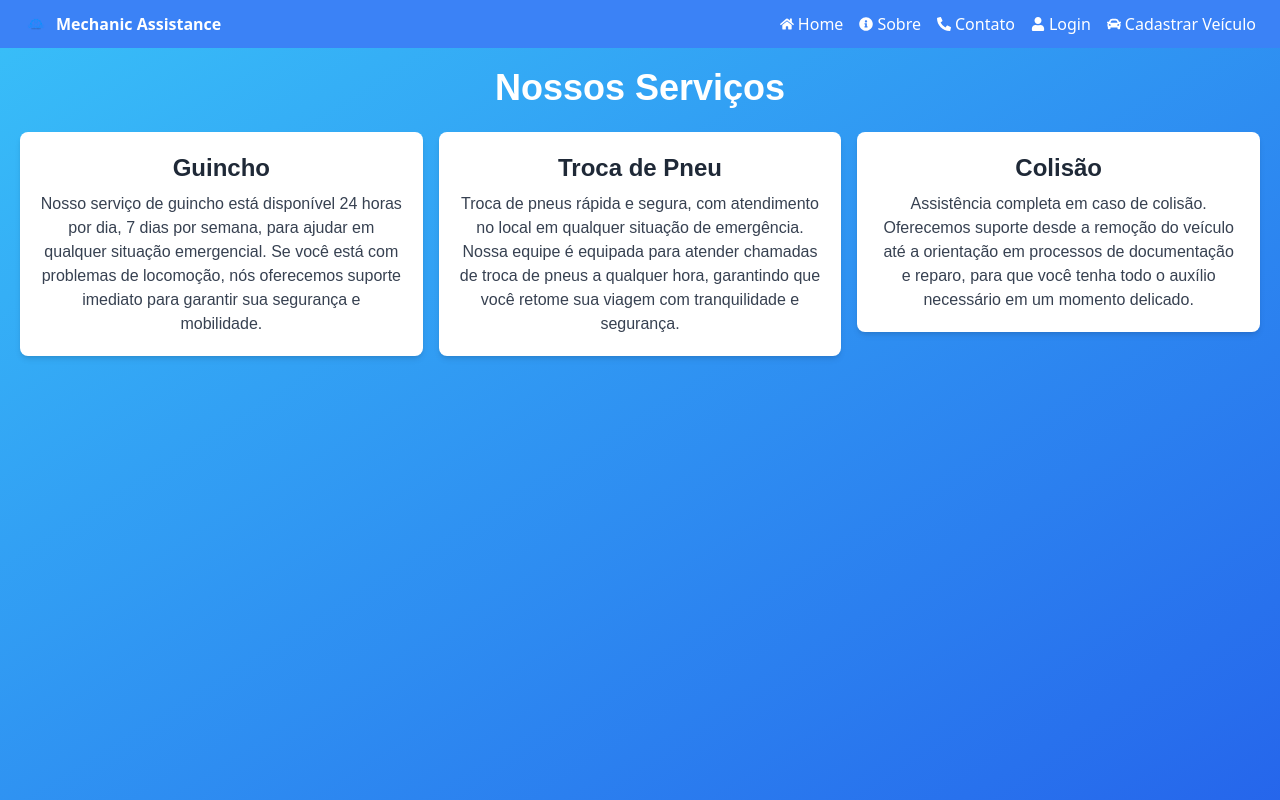
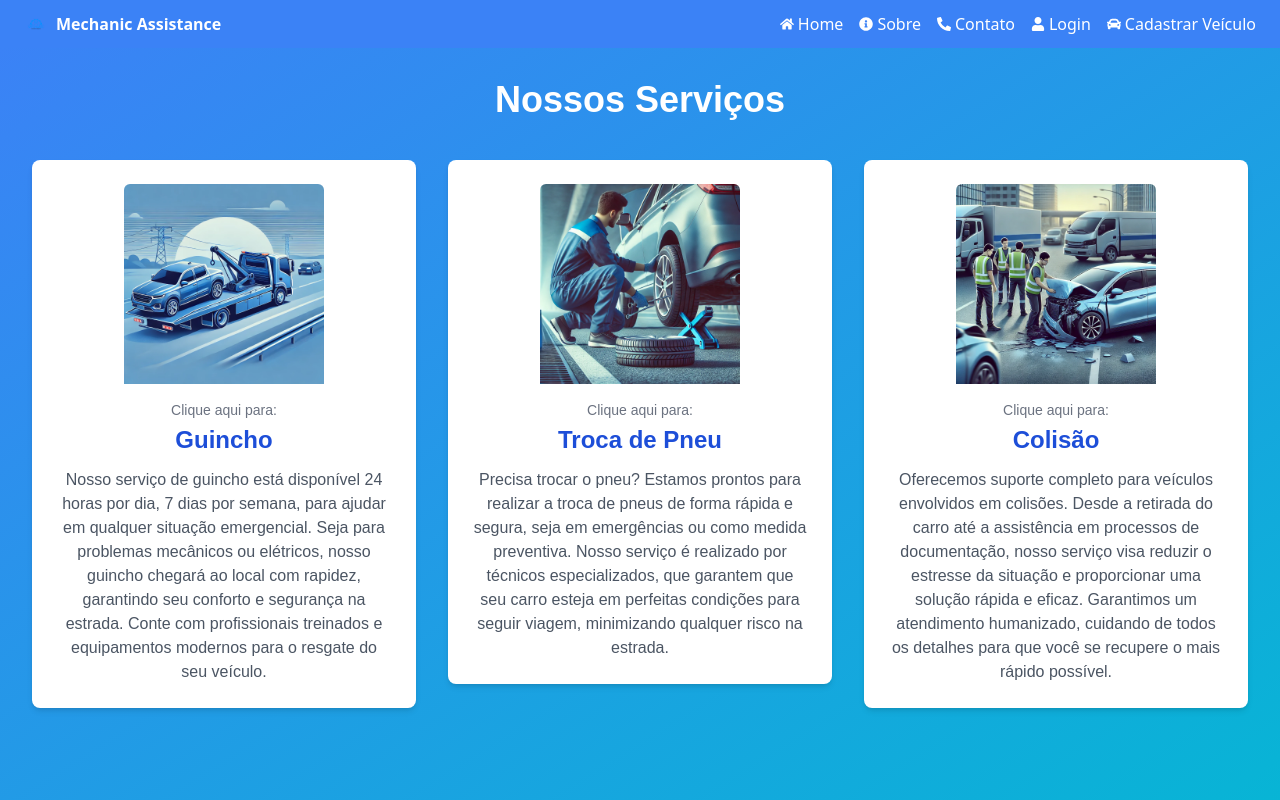
Before and after one commit to GusthavoDaniel/Sprintfront10, a Next.js app in the folder sprintporto10/: page /servicos in a window 1280 px wide. Shown: the top 800 px of the page. Built offline with nearby package versions, Linux system fonts and the light colour scheme.

Commit message:
adicionei imagens na pagina serviços

```diff
--- a/sprintporto10/src/app/servicos/page.tsx
+++ b/sprintporto10/src/app/servicos/page.tsx
@@ -1,7 +1,7 @@
-// src/app/servicos/page.tsx
 "use client";
 
 import React from 'react';
+import Image from 'next/image';
 import Link from 'next/link';
 
 const Servicos: React.FC = () => {
@@ -9,29 +9,41 @@ const Servicos: React.FC = () => {
     {
       href: "/guincho",
       title: "Guincho",
-      description: "Nosso serviço de guincho está disponível 24 horas por dia, 7 dias por semana, para ajudar em qualquer situação emergencial. Se você está com problemas de locomoção, nós oferecemos suporte imediato para garantir sua segurança e mobilidade."
+      description: "Nosso serviço de guincho está disponível 24 horas por dia, 7 dias por semana, para ajudar em qualquer situação emergencial. Seja para problemas mecânicos ou elétricos, nosso guincho chegará ao local com rapidez, garantindo seu conforto e segurança na estrada. Conte com profissionais treinados e equipamentos modernos para o resgate do seu veículo.",
+      image: "/image/guincho_new.png",
     },
     {
       href: "/pneu",
       title: "Troca de Pneu",
-      description: "Troca de pneus rápida e segura, com atendimento no local em qualquer situação de emergência. Nossa equipe é equipada para atender chamadas de troca de pneus a qualquer hora, garantindo que você retome sua viagem com tranquilidade e segurança."
+      description: "Precisa trocar o pneu? Estamos prontos para realizar a troca de pneus de forma rápida e segura, seja em emergências ou como medida preventiva. Nosso serviço é realizado por técnicos especializados, que garantem que seu carro esteja em perfeitas condições para seguir viagem, minimizando qualquer risco na estrada.",
+      image: "/image/pneu_new.png",
     },
     {
       href: "/colisao",
       title: "Colisão",
-      description: "Assistência completa em caso de colisão. Oferecemos suporte desde a remoção do veículo até a orientação em processos de documentação e reparo, para que você tenha todo o auxílio necessário em um momento delicado."
+      description: "Oferecemos suporte completo para veículos envolvidos em colisões. Desde a retirada do carro até a assistência em processos de documentação, nosso serviço visa reduzir o estresse da situação e proporcionar uma solução rápida e eficaz. Garantimos um atendimento humanizado, cuidando de todos os detalhes para que você se recupere o mais rápido possível.",
+      image: "/image/colisao_new.png",
     },
   ];
 
   return (
-    <div className="flex flex-col items-center min-h-screen p-5 bg-gradient-to-br from-sky-400 to-blue-600 text-white">
-      <h2 className="text-4xl font-bold mb-6">Nossos Serviços</h2>
-      <div className="grid grid-cols-1 md:grid-cols-3 gap-4">
-        {services.map(service => (
+    <div className="flex flex-col items-center min-h-screen p-8 bg-gradient-to-br from-blue-500 to-cyan-500 text-white font-poppins">
+      <h2 className="text-4xl font-bold mb-10">Nossos Serviços</h2>
+
+      <div className="grid grid-cols-1 md:grid-cols-3 gap-8">
+        {services.map((service) => (
           <Link key={service.title} href={service.href} passHref>
-            <div className="bg-white p-5 rounded-lg shadow-md text-center text-gray-800 cursor-pointer hover:shadow-xl transition-transform transform hover:scale-105">
-              <h3 className="text-2xl font-semibold">{service.title}</h3>
-              <p className="mt-2 text-gray-700">{service.description}</p>
+            <div className="bg-white text-gray-800 p-6 rounded-lg shadow-md hover:shadow-xl transition-transform transform hover:scale-105 text-center cursor-pointer">
+              <Image
+                src={service.image}
+                alt={service.title}
+                width={200}
+                height={120}
+                className="rounded-t-md mx-auto mb-4"
+              />
+              <p className="text-sm text-gray-500 mb-1">Clique aqui para:</p> {/* Adicionando o texto "Clique aqui para:" */}
+              <h3 className="text-2xl font-semibold text-blue-700 mb-3">{service.title}</h3>
+              <p className="text-gray-600">{service.description}</p>
             </div>
           </Link>
         ))}
```
